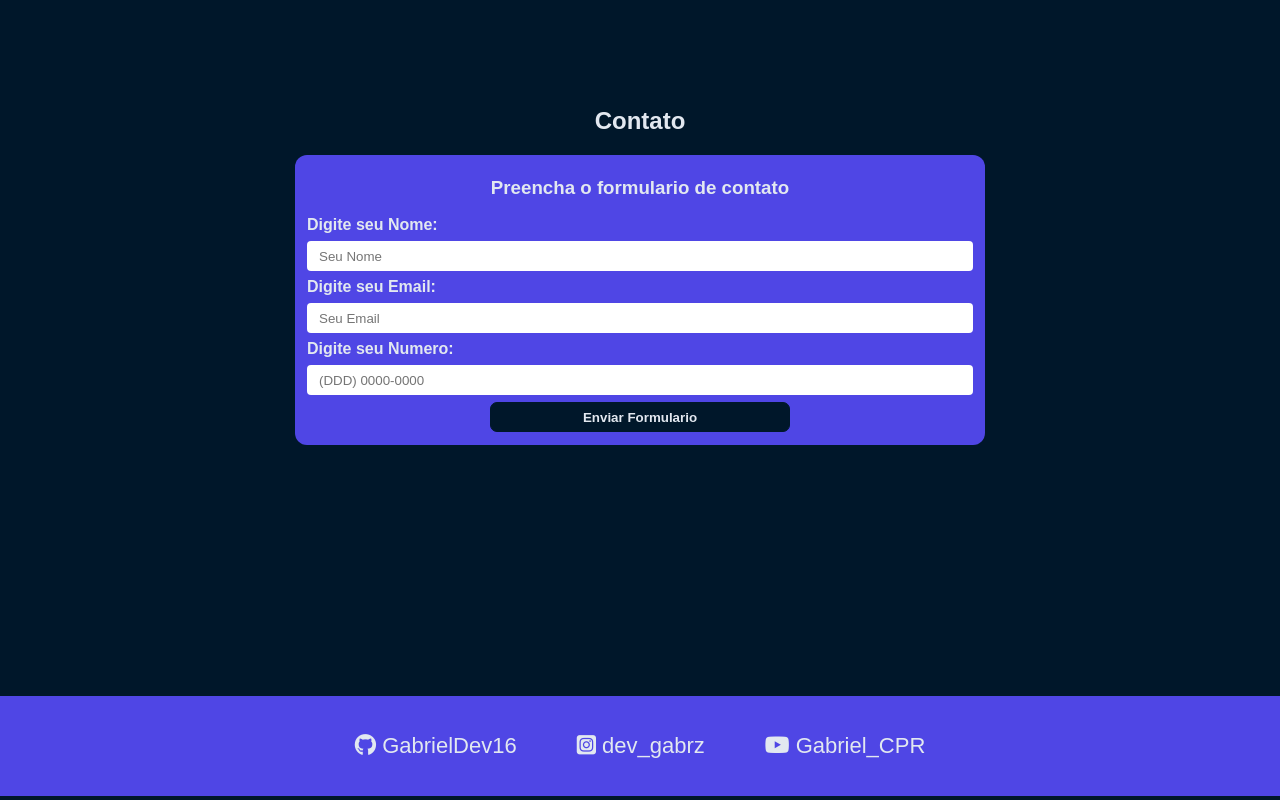
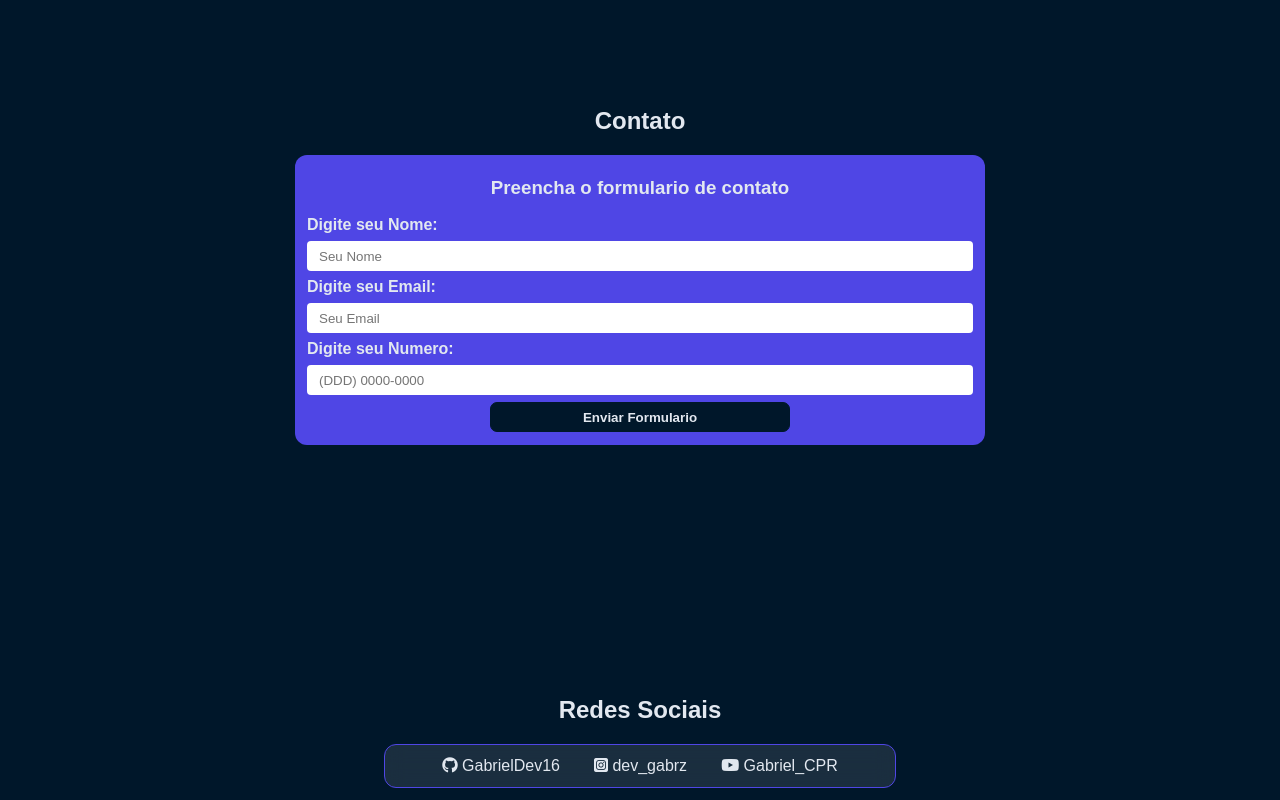
Before and after one commit to GabrielDev16/Portifolio, a plain HTML site: page index.html in a window 1280 px wide. Shown: the part 1802-2602 px from the top of the page. Drawn offline with Linux system fonts and the light colour scheme.

Commit message:
criando parte das redes sociais e estilizando as tags respectivas do projeto

```diff
--- a/index.html
+++ b/index.html
@@ -99,19 +99,16 @@
     </section>
 
     <footer>
+        <h2 class="titulo">Redes Sociais</h2>
         <div class="containerFooter">
             <!-- <h2>Siga-me nas redes Vizinhas</h2> -->
             <div class="rede">
                 <a target="_blank" class="redeLink" href="https://github.com/GabrielDev16">
                     <p class="logoRede"><i class="fa-brands fa-github"></i> GabrielDev16</p>
                 </a>
-            </div>
-            <div class="rede">
                 <a target="_blank" class="redeLink" href="https://www.instagram.com/dev_gabrz/?next=%2Fits.gabrzz%2F">
                     <p class="logoRede"><i class="fa-brands fa-square-instagram"></i> dev_gabrz</p>
                 </a>
-            </div>
-            <div class="rede">
                 <a target="_blank" class="redeLink" href="https://www.youtube.com/@Gabriel-17u18">
                     <p class="logoRede"><i class="fa-brands fa-youtube"></i> Gabriel_CPR</p>
                 </a>
--- a/style.css
+++ b/style.css
@@ -1,6 +1,6 @@
 * {
-  margin: 0%;
-  padding: 0%;
+  margin: 0;
+  padding: 0;
   box-sizing: border-box;
   scroll-behavior: smooth;
 }
@@ -14,17 +14,19 @@
   --font-family: "Arial", sans-serif;
 }
 
+/* Body */
 body {
   font-family: Arial, Helvetica, sans-serif;
   color: var(--claro);
   background-color: var(--escuro);
 }
 
+/* Navbar */
 .navBar {
   position: fixed;
   top: 0;
   width: 100%;
-  background: rgb(15, 23, 42, 0.8);
+  background: rgba(15, 23, 42, 0.8);
   z-index: 100;
   padding: 1rem;
 }
@@ -48,6 +50,7 @@ body {
   color: var(--primaria);
 }
 
+/* Logo */
 .logo {
   display: block;
   margin: 0 auto;
@@ -55,16 +58,23 @@ body {
   border-radius: 50%;
   border: 2px solid var(--primaria);
   box-shadow: var(--primaria) 0px 5px 12px;
-  pointer-events: none; /* impede clique/arrasto */
-  user-select: none; /* impede seleção */
-  -webkit-user-drag: none; /* impede arrasto no Safari */
+  pointer-events: none;
+  user-select: none;
+  -webkit-user-drag: none;
 }
 
+/* Headings and Descriptions */
 h1,
 .descricao {
   text-align: center;
 }
 
+.titulo {
+  margin: 20px 0;
+  text-align: center;
+}
+
+/* Conteúdo Principal */
 .ConteudoP {
   display: flex;
   justify-content: center;
@@ -74,11 +84,7 @@ h1,
   flex-direction: column;
 }
 
-.titulo {
-  margin: 20px 0;
-  text-align: center;
-}
-
+/* Sobre */
 .sectionSobre {
   min-height: 40vh;
 }
@@ -94,6 +100,7 @@ h1,
   border: 1px solid var(--primaria);
 }
 
+/* Projetos */
 .sectionProjetos {
   min-height: 60vh;
 }
@@ -153,13 +160,7 @@ h3 {
   font-weight: 600;
 }
 
-.contatos {
-  width: 690px;
-  height: 290px;
-  background: var(--primaria);
-  border-radius: 12px;
-}
-
+/* Contato */
 .sectionContato {
   display: flex;
   justify-content: center;
@@ -167,6 +168,13 @@ h3 {
   flex-direction: column;
   min-height: 100vh;
   margin-bottom: 30px;
+}
+
+.contatos {
+  width: 690px;
+  height: 290px;
+  background: var(--primaria);
+  border-radius: 12px;
 }
 
 form {
@@ -195,7 +203,7 @@ input:focus {
   box-shadow: var(--escuro) 0px 5px 6px;
 }
 
-.ButtonSub{
+.ButtonSub {
   width: 300px;
   height: 30px;
   display: block;
@@ -218,15 +226,14 @@ input:focus {
   box-shadow: var(--escuro) 0px 5px 12px;
 }
 
-.containerFooter{
-  display: flex;
-  justify-content: center;
-  /* flex-direction: row; */
-  align-items: center;
-  gap: 60px;
-  background-color: var(--primaria);
-  width: 100%;
-  height: 100px;
+/* Footer */
+.containerFooter {
+  margin: 12px auto;
+  background-color: var(--vidro);
+  backdrop-filter: blur(10px);
+  width: 512px;
+  border: 1px solid var(--primaria);
+  border-radius: 12px;
 }
 
 .redeLink {
@@ -235,10 +242,12 @@ input:focus {
   text-align: center;
   transition: all 0.6s ease;
   font-weight: 400;
-  font-size: 22px;
+  font-size: 16px;
+  padding: 12px;
 }
 
-.rede{
+.rede {
   display: flex;
   justify-content: center;
+  gap: 10px;
 }
```
